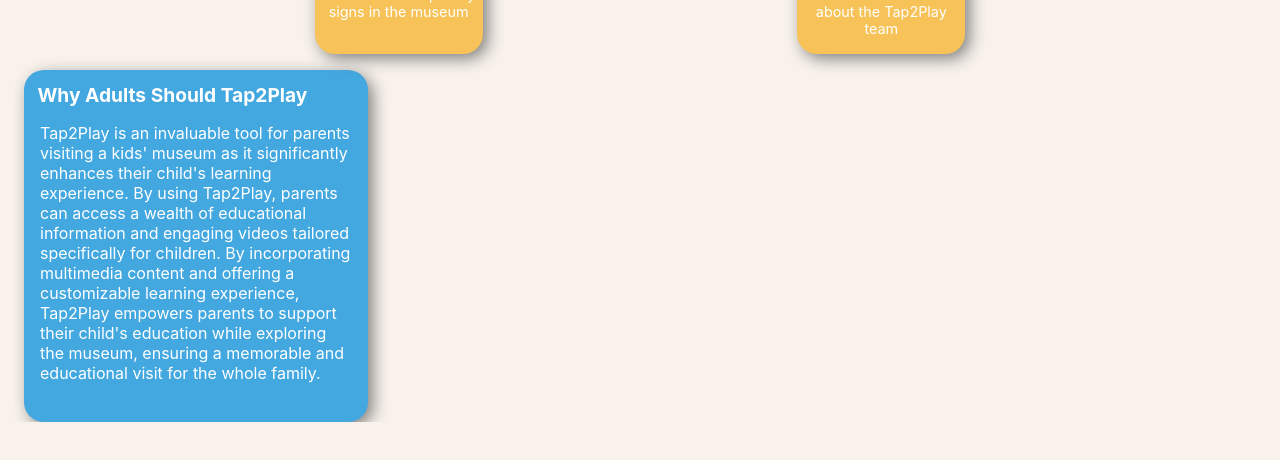
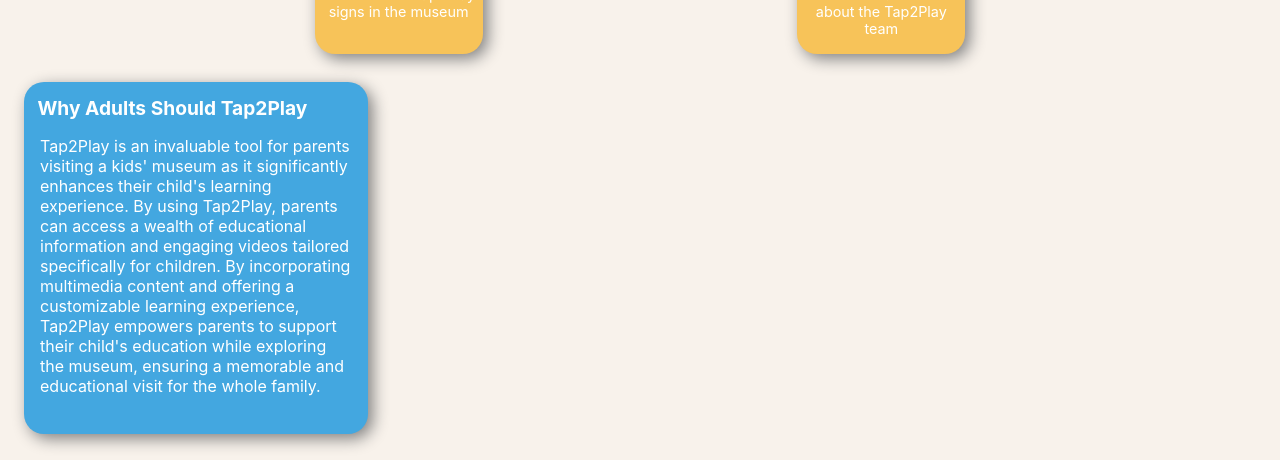
Before and after one commit to ChrisTrannn/pretendFinal, a React (Create React App) app: page / in a window 1280 px wide. Shown: the part 1367-1827 px from the top of the page. Before the commit the page ends 1789 px from the top, so only its background shows below. Built offline with nearby package versions, Linux system fonts and the light colour scheme.

Commit message:
update home

```diff
--- a/src/components/Home.css
+++ b/src/components/Home.css
@@ -120,6 +120,7 @@
     border-radius: 20px;
     width: 21.5em;
     height: 22em;
+    margin: 1.8em 0em;
     margin-left: 1.5em;
     box-shadow: 0.3em 0.3em 1em gray;
     color: white;
```
